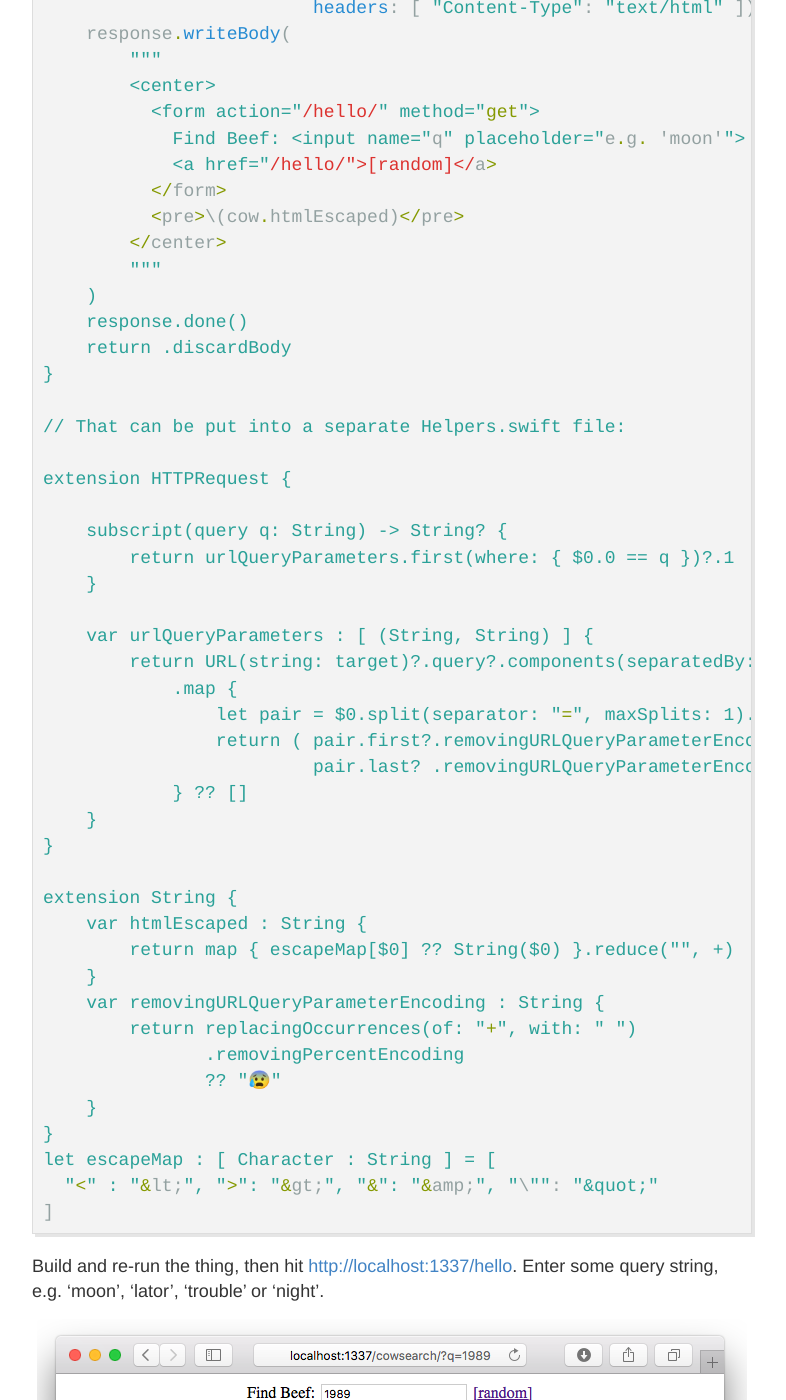
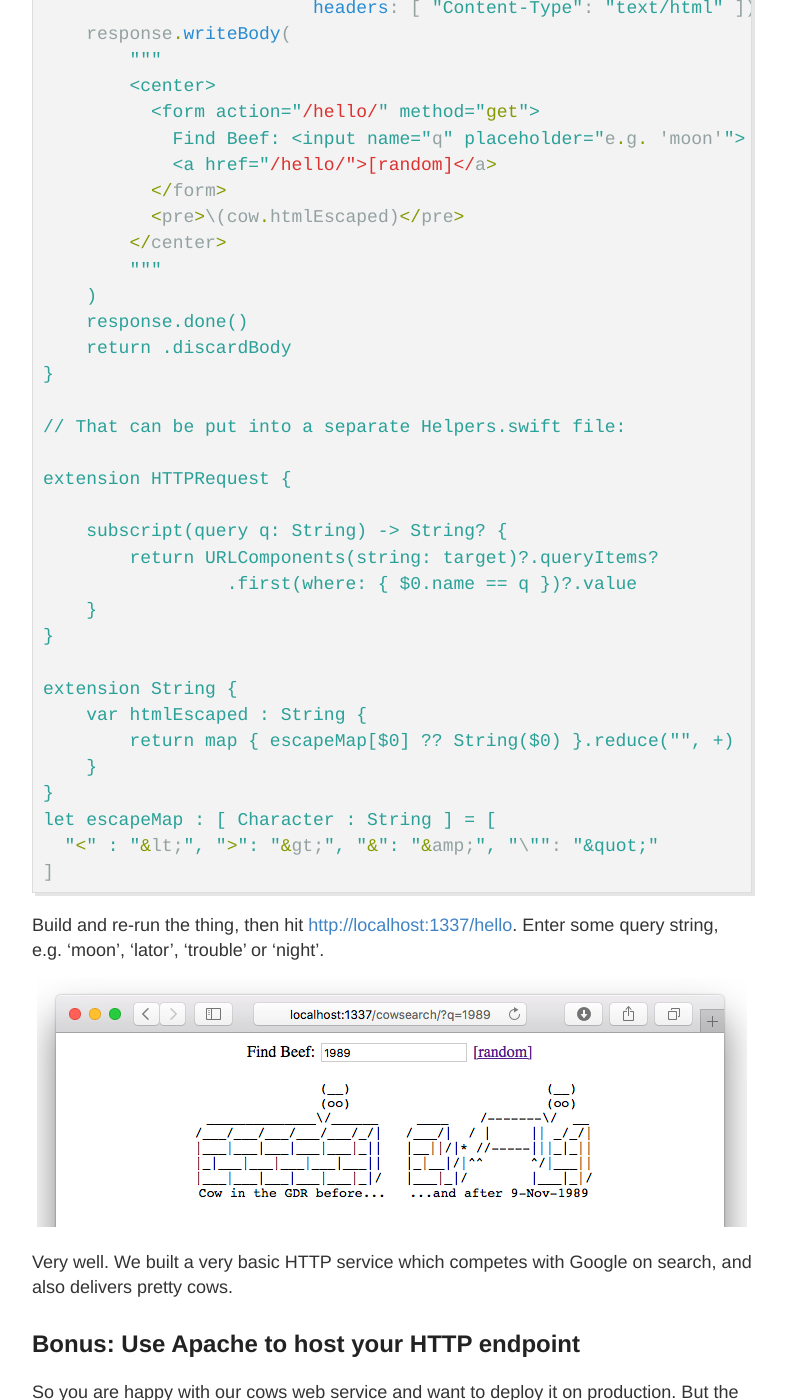
Before and after one commit to AlwaysRightInstitute/alwaysrightinstitute.github.io, a Jekyll site: the page built from _posts/2017-10-28-http-010.md, in a window 1280 px wide and 1400 px high, scrolled down 7723 px. Shown: the whole window, without its empty margins (248-1034 px from the left). Built offline with Jekyll 4.4.1, drawn with Linux system fonts in a browser that asks for light colours; comment, search, counter and statistics services are not loaded.

Commit message:
Use `URLComponents` instead of own parser
... forgot about this thing ;->

```diff
--- a/_posts/2017-10-28-http-010.md
+++ b/_posts/2017-10-28-http-010.md
@@ -346,27 +346,14 @@ func hello(request: HTTPRequest, response: HTTPResponseWriter )
 extension HTTPRequest {
 
     subscript(query q: String) -> String? {
-        return urlQueryParameters.first(where: { $0.0 == q })?.1
-    }
-
-    var urlQueryParameters : [ (String, String) ] {
-        return URL(string: target)?.query?.components(separatedBy: "&")
-            .map {
-                let pair = $0.split(separator: "=", maxSplits: 1).map(String.init)
-                return ( pair.first?.removingURLQueryParameterEncoding ?? "",
-                         pair.last? .removingURLQueryParameterEncoding ?? "" )
-            } ?? []
+        return URLComponents(string: target)?.queryItems?
+                 .first(where: { $0.name == q })?.value
     }
 }
 
 extension String {
     var htmlEscaped : String {
         return map { escapeMap[$0] ?? String($0) }.reduce("", +)
-    }
-    var removingURLQueryParameterEncoding : String {
-        return replacingOccurrences(of: "+", with: " ")
-               .removingPercentEncoding
-               ?? "😰"
     }
 }
 let escapeMap : [ Character : String ] = [
```
